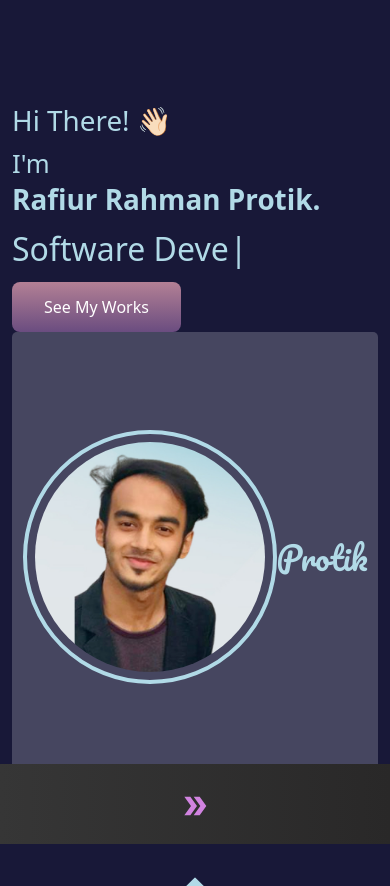
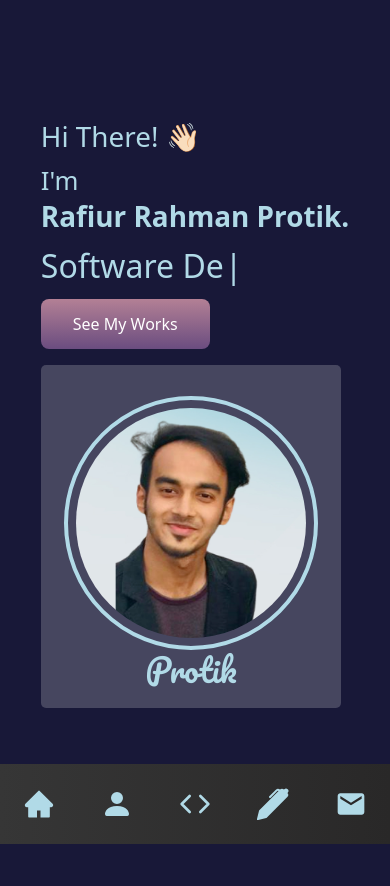
Before and after one commit to Protik111/Portfolio_2022, a Next.js app: page / in a window 390 px wide. After the commit the page ends 844 px from the top, so only its background shows below. Built offline with nearby package versions, Linux system fonts and the light colour scheme; a web font is replaced by a local one.

Commit message:
responsive navbar adde

```diff
--- a/package.json
+++ b/package.json
@@ -14,6 +14,7 @@
     "react": "18.2.0",
     "react-dom": "18.2.0",
     "react-icons": "^4.4.0",
+    "react-parallax-tilt": "^1.7.42",
     "typewriter-effect": "^2.18.2"
   },
   "devDependencies": {
--- a/pages/index.js
+++ b/pages/index.js
@@ -2,7 +2,7 @@ import HeadSeo from '../components/HeadSeo';
 import Navbar from '../components/Navbar';
 import Type from '../components/Type';
 import styles from '../styles/Home.module.scss';
-// import 'antd/dist/antd.css';
+import Tilt from "react-parallax-tilt";
 
 export default function Home() {
   return (
@@ -11,7 +11,7 @@ export default function Home() {
       <Navbar></Navbar>
       <div className={`${styles.container} container`}>
         <div className={`${styles.details} row`}>
-          <div className={`${styles.textContainer} col-12 col-sm-12 col-md-6 col-lg-7`}>
+          <div className={`${styles.textContainer} col-12 col-sm-12 col-md-12 col-lg-7`}>
             <h1 className="heading">
               Hi There! <span className={styles.wave} role="img" aria-labelledby="wave">👋🏻</span>
             </h1>
@@ -29,7 +29,8 @@ export default function Home() {
             </button>
           </div>
 
-          <div className="col-12 col-sm-12 col-md-5 col-lg-4 offset-lg-1">
+          <div className="col-12 col-sm-12 col-md-12 col-lg-4 offset-lg-1">
+            <Tilt>
               <div className={styles.profile}>
                 <div className={styles.center}>
                   <div className={styles.white}>
@@ -38,6 +39,7 @@ export default function Home() {
                   <h3 className={styles.name}>Protik</h3>
                 </div>
               </div>
+            </Tilt>
           </div>
         </div>
       </div>
--- a/styles/Home.module.scss
+++ b/styles/Home.module.scss
@@ -9,20 +9,36 @@
     justify-content: center;
     align-items: center;
 
+    @media screen and (max-width: 880px) {
+        height: 100vh;
+    }
+
     .details {
         display: flex;
         justify-content: center;
         align-items: center;
+
+        @media screen and (max-width: 880px) {
+            display: flex;
+            justify-content: center;
+            align-items: center;
+            flex-direction: column;
+            // width: 70%;
+        }
     }
 
     .textContainer {
         color: #B1DAE7;
 
         .wave {
-            animation-name: wave-animation; /* Refers to the name of your @keyframes element below */
-            animation-duration: 2.1s; /* Change to speed up or slow down */
-            animation-iteration-count: infinite; /* Never stop waving :) */
-            transform-origin: 70% 70%; /* Pivot around the bottom-left palm */
+            animation-name: wave-animation;
+            /* Refers to the name of your @keyframes element below */
+            animation-duration: 2.1s;
+            /* Change to speed up or slow down */
+            animation-iteration-count: infinite;
+            /* Never stop waving :) */
+            transform-origin: 70% 70%;
+            /* Pivot around the bottom-left palm */
             display: inline-block;
         }
 
@@ -30,24 +46,33 @@
             0% {
                 transform: rotate(0deg);
             }
+
             10% {
                 transform: rotate(14deg);
-            } /* The following five values can be played with to make the waving more or less extreme */
+            }
+
+            /* The following five values can be played with to make the waving more or less extreme */
             20% {
                 transform: rotate(-8deg);
             }
+
             30% {
                 transform: rotate(14deg);
             }
+
             40% {
                 transform: rotate(-4deg);
             }
+
             50% {
                 transform: rotate(10deg);
             }
+
             60% {
                 transform: rotate(0deg);
-            } /* Reset for the last half to pause */
+            }
+
+            /* Reset for the last half to pause */
             100% {
                 transform: rotate(0deg);
             }
@@ -116,10 +141,13 @@
     align-items: center;
 
     @media screen and (max-width: 880px) {
-        width: 100%;
+        margin: 1rem 0;
+        width: 90%;
         display: flex;
         justify-content: center;
         align-items: center;
+        width: 300px;
+        aspect-ratio: 7 / 8;
     }
 }
 
@@ -160,6 +188,5 @@
     font-family: 'Pacifico', cursive;
     font-size: 2em;
     color: #B1DAE7;
-    margin: 0px;
     text-align: center;
 }
--- a/styles/Navbar.module.scss
+++ b/styles/Navbar.module.scss
@@ -1,17 +1,53 @@
 .container {
     height: 105vh;
-    margin: 0;
     width: 5rem;
     position: fixed;
     background-image: linear-gradient(to right, rgb(54, 54, 54), rgb(41, 40, 40));
     transition: width 200ms ease;
+}
 
-    @media  screen and (max-width: 880px) {
+@media screen and (max-width: 880px) {
+    .container {
         bottom: 0;
         height: 5rem;
-        width: 100%;
-      }
+        min-width: 100%;
+    }
 
+    .container ul {
+        display: flex;
+        flex-direction: row;
+        justify-content: space-evenly;
+    }
+
+    // .nav_link {
+    //     display: flex;
+    //     flex-direction: row;
+    // }
+
+    .logo {
+        display: none;
+    }
+
+    .nav-link {
+        justify-content: center;
+    }
+}
+
+@media screen and (min-width: 880px) {
+    .container {
+        top: 0;
+        width: 5rem;
+        height: 105vh;
+    }
+
+    .container:hover {
+        width: 13rem;
+    }
+
+    .container:hover .link_text {
+        display: inline;
+        transition: opacity 400ms;
+    }
 }
 
 .container:hover {
@@ -30,16 +66,12 @@
 
 .nav_item {
     width: 100%;
-    display: flex;
-    justify-content: center;
-    align-items: center;
-    position: relative;
 }
 
-.nav_item:last-child {
-    bottom: 2rem;
-    position: absolute;
-}
+// .nav_item:last-child {
+//     bottom: 2rem;
+//     position: absolute;
+// }
 
 .nav_link {
     display: flex;
--- a/styles/globals.scss
+++ b/styles/globals.scss
@@ -18,6 +18,10 @@ body {
 	background-color: var(--bg-primary);
 	color: var(--text-primary);
 	overflow-x: hidden;
+
+	@media screen and (max-width: 880px) {
+		overflow-y: hidden;
+	}
 }
 
 ol,
```
Also changed, not shown: 1 other file (tests, documents, lock files or other folders). Lines whose indentation alone changed are shown as unchanged.
